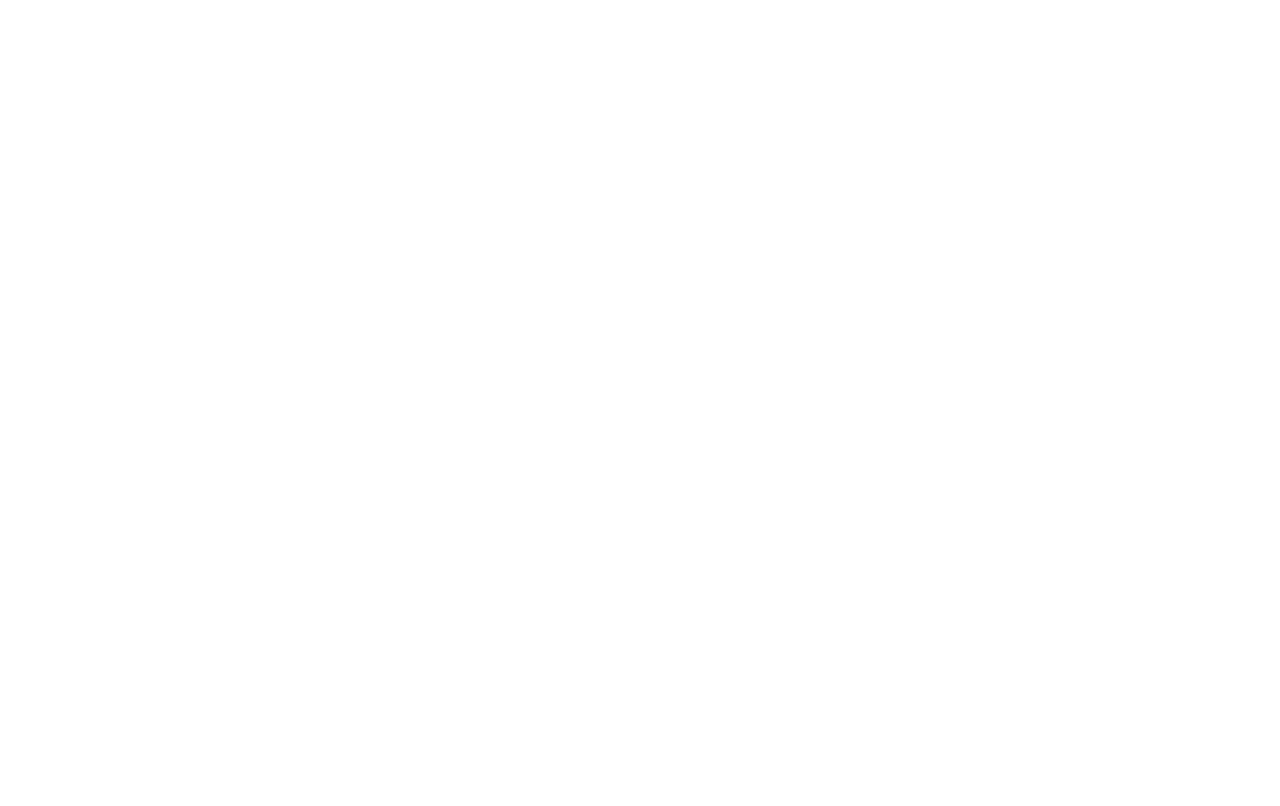
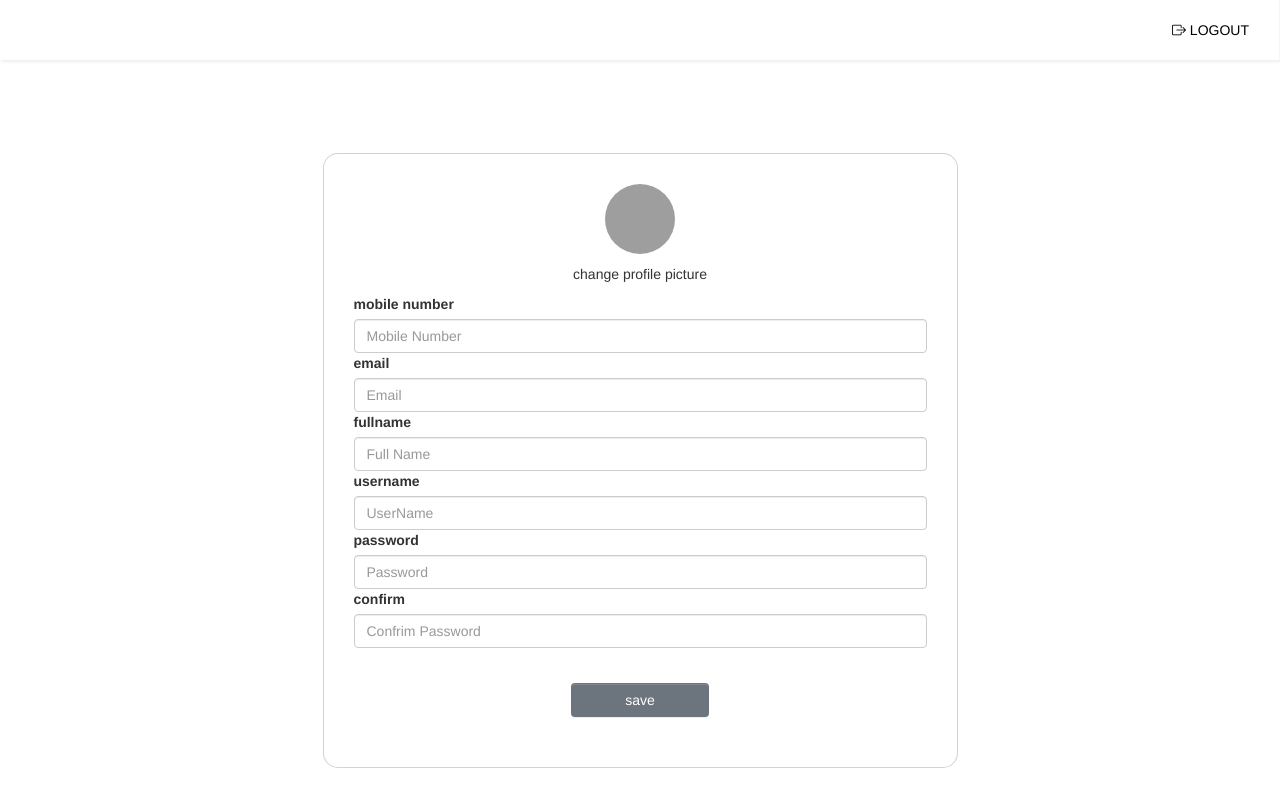
Before and after one commit to Godfrey1234/Awe-App, an Angular app in the folder frontend/: page /editprofile in a window 1280 px wide. Before the commit this address led to /. Shown: the top 806 px of the page. Built offline with nearby package versions, Linux system fonts and the light colour scheme; grey boxes are pictures that could not be loaded.

Commit message:
edit profile

```diff
--- a/frontend/src/app/app-routing.module.ts
+++ b/frontend/src/app/app-routing.module.ts
@@ -6,7 +6,7 @@ import { HomeComponent } from './pages/home/home.component';
 import { SearchPageComponent } from './pages/search-page/search-page.component';
 import { UploadPageComponent } from './pages/upload-page/upload-page.component';
 import { NotificationsComponent } from './pages/notifications/notifications.component';
-
+import { EditProfileComponent } from './pages/edit-profile/edit-profile.component';
 import { ProfileComponent } from './pages/profile/profile.component';
 
 const routes: Routes = [
@@ -17,7 +17,8 @@ const routes: Routes = [
   {path:"profile",component:ProfileComponent},
   {path:"search",component:SearchPageComponent},
   {path:"upload",component:UploadPageComponent},
-  {path:"notification",component:NotificationsComponent}
+  {path:"notification",component:NotificationsComponent},
+  {path:"editprofile",component:EditProfileComponent}
 
 
 ];
--- a/frontend/src/app/app.module.ts
+++ b/frontend/src/app/app.module.ts
@@ -16,6 +16,8 @@ import { NavbarComponent } from './components/navbar/navbar.component';
 import { FormsModule, ReactiveFormsModule } from '@angular/forms';
 import { HttpClientModule } from '@angular/common/http';
 import { RouterModule } from '@angular/router';
+import { EditProfileComponent } from './pages/edit-profile/edit-profile.component';
+import { LogoComponent } from './components/logo/logo.component';
 
 
 @NgModule({
@@ -29,7 +31,9 @@ import { RouterModule } from '@angular/router';
     NotificationsComponent,
     ProfileComponent,
     UploadPageComponent,
-    NavbarComponent
+    NavbarComponent,
+    EditProfileComponent,
+    LogoComponent
 
   ],
   imports: [
--- /dev/null
+++ b/frontend/src/app/components/logo/logo.component.html
@@ -0,0 +1,4 @@
+<div class="logo">
+    <a class="AWE">  <span id="A">A</span><span id="W">w</span><span id="E">e</span></a>
+
+</div>
--- /dev/null
+++ b/frontend/src/app/components/logo/logo.component.scss
@@ -0,0 +1,4 @@
+.logo{
+    float: left;
+    margin-top: 0;
+}
--- /dev/null
+++ b/frontend/src/app/components/logo/logo.component.ts
@@ -0,0 +1,15 @@
+import { Component, OnInit } from '@angular/core';
+
+@Component({
+  selector: 'app-logo',
+  templateUrl: './logo.component.html',
+  styleUrls: ['./logo.component.scss']
+})
+export class LogoComponent implements OnInit {
+
+  constructor() { }
+
+  ngOnInit(): void {
+  }
+
+}
--- a/frontend/src/app/components/navbar/navbar.component.html
+++ b/frontend/src/app/components/navbar/navbar.component.html
@@ -1,5 +1,5 @@
 <header class="header">
-    <a class="AWE">  <span id="A">A</span><span id="W">w</span><span id="E">e</span></a>
+
     <input class="menu-btn" type="checkbox" id="menu-btn" />
     <label class="menu-icon" for="menu-btn"><span class="navicon"></span></label>
     <ul class="menu">
--- /dev/null
+++ b/frontend/src/app/pages/edit-profile/edit-profile.component.html
@@ -0,0 +1,81 @@
+<app-navbar></app-navbar>
+
+<section class="vh-100 bg-image">
+    <br><br><br>
+
+  <div class="mask d-flex align-items-center h-100 gradient-custom-3">
+    <div class="container h-100">
+      <div class="row d-flex justify-content-center align-items-center h-100">
+        <div class="col-12 col-md-9 col-lg-7 col-xl-6">
+          <div class="card" style="border-radius: 15px;">
+            <div class="card-body p-5">
+
+                <link href="//netdna.bootstrapcdn.com/bootstrap/3.1.0/css/bootstrap.min.css" rel="stylesheet" id="bootstrap-css">
+                <script src="//netdna.bootstrapcdn.com/bootstrap/3.1.0/js/bootstrap.min.js"></script>
+                <script src="//code.jquery.com/jquery-1.11.1.min.js"></script>
+
+                <div class="container">
+                    <div class="row">
+
+                    </div>
+
+                </div>
+
+              <form #userPost="ngForm" (ngSubmit)="onSubmit(userPost.value)" style="text-align: center;">
+
+                <img class="profilep" src="https://t4.ftcdn.net/jpg/02/24/86/95/360_F_224869519_aRaeLneqALfPNBzg0xxMZXghtvBXkfIA.jpg">
+                <p style=" padding-top:10px;"class="AWE text-center mb-5" >
+
+                </p>
+                <p >change profile picture<br>
+                <div class="form-outline mb-4">
+
+                    <label class="form-label" for="form3Example1cg">mobile number </label>
+                    <input type="text" class="form-control" id="contact" ngModel name="contact" placeholder="Mobile Number"  >
+
+                    <label class="form-label" for="form3Example1cg">email</label>
+                  <input type="email" class="form-control" id="email" ngModel name="email" placeholder="Email" required>
+
+
+
+                  <label class="form-label" for="form3Example3cg">fullname</label>
+                  <input type="text" class="form-control" id="fullname" ngModel name="fullname" placeholder="Full Name" required>
+
+                  <label class="form-label" for="form3Example4cg">username</label>
+                  <input type="text" class="form-control" id="username" ngModel name="username" placeholder="UserName" required>
+
+                  <label class="form-label" for="form3Example4cg">password</label>
+                  <input type="password" class="form-control" id="password" ngModel name="password" placeholder="Password" required>
+
+
+
+
+                  <div class="form-outline mb-4">
+                    <label class="form-label" for="form3Example4cdg">confirm</label>
+                  <input type="password" class="form-control" id="Confrim" ngModel name="confirm" placeholder="Confrim Password" required>
+
+
+
+
+
+                  </div>
+                </div>
+
+
+                  <br>
+              <div class="d-flex justify-content-center">
+                <button type="submit" class="btn btn-secondary">save</button>
+              </div>
+
+              </form>
+              <br>
+
+
+
+            </div>
+          </div>
+        </div>
+      </div>
+    </div>
+  </div>
+</section>
--- /dev/null
+++ b/frontend/src/app/pages/edit-profile/edit-profile.component.scss
@@ -0,0 +1,61 @@
+.btn{
+
+
+
+    width:24%;
+
+
+    }
+    .text-right{
+
+      float:right ;
+      margin-right: 3%;
+
+    }
+
+    .text-right1{
+
+        margin-left: 15%;
+        width: auto;
+        display: flex;
+
+      }
+      .caption div {
+        box-shadow: 0 0 5px #C8C8C8;
+        transition: all 0.3s ease 0s;
+    }
+    .img-circle {
+        border-radius: 20%;
+    }
+    .img-circle {
+        border-radius: 10%;
+    }
+
+    .ratio {
+        background-position: center center;
+        background-repeat: no-repeat;
+        background-size: 40%;
+
+        height: 0;
+        padding-bottom: 100%;
+        position: relative;
+        width: 50%;
+    }
+
+    .img-responsive {
+        display: block;
+        height: auto;
+        max-width: 100%;
+    }
+
+    .profilep{
+        width: 7rem;
+        height: 7rem;
+        border-radius: 17rem;
+        margin-bottom: -3rem;
+
+    }
+    .form-label{
+        float: left;
+
+    }
--- /dev/null
+++ b/frontend/src/app/pages/edit-profile/edit-profile.component.ts
@@ -0,0 +1,18 @@
+import { Component, OnInit } from '@angular/core';
+
+@Component({
+  selector: 'app-edit-profile',
+  templateUrl: './edit-profile.component.html',
+  styleUrls: ['./edit-profile.component.scss']
+})
+export class EditProfileComponent implements OnInit {
+
+  constructor() { }
+
+  ngOnInit(): void {
+  }
+
+  onSubmit(data:any){
+
+  }
+}
```
Also changed, not shown: 2 other files (tests, documents, lock files or other folders).
